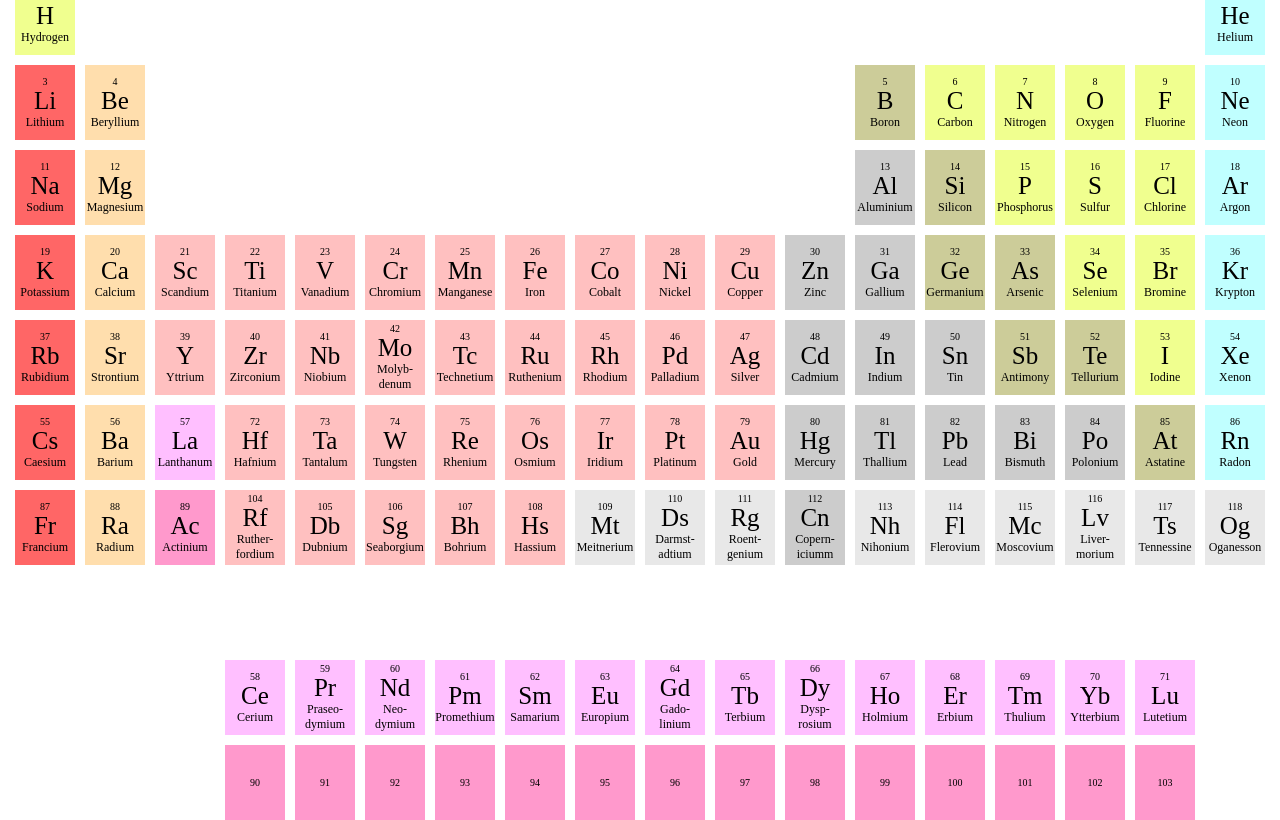
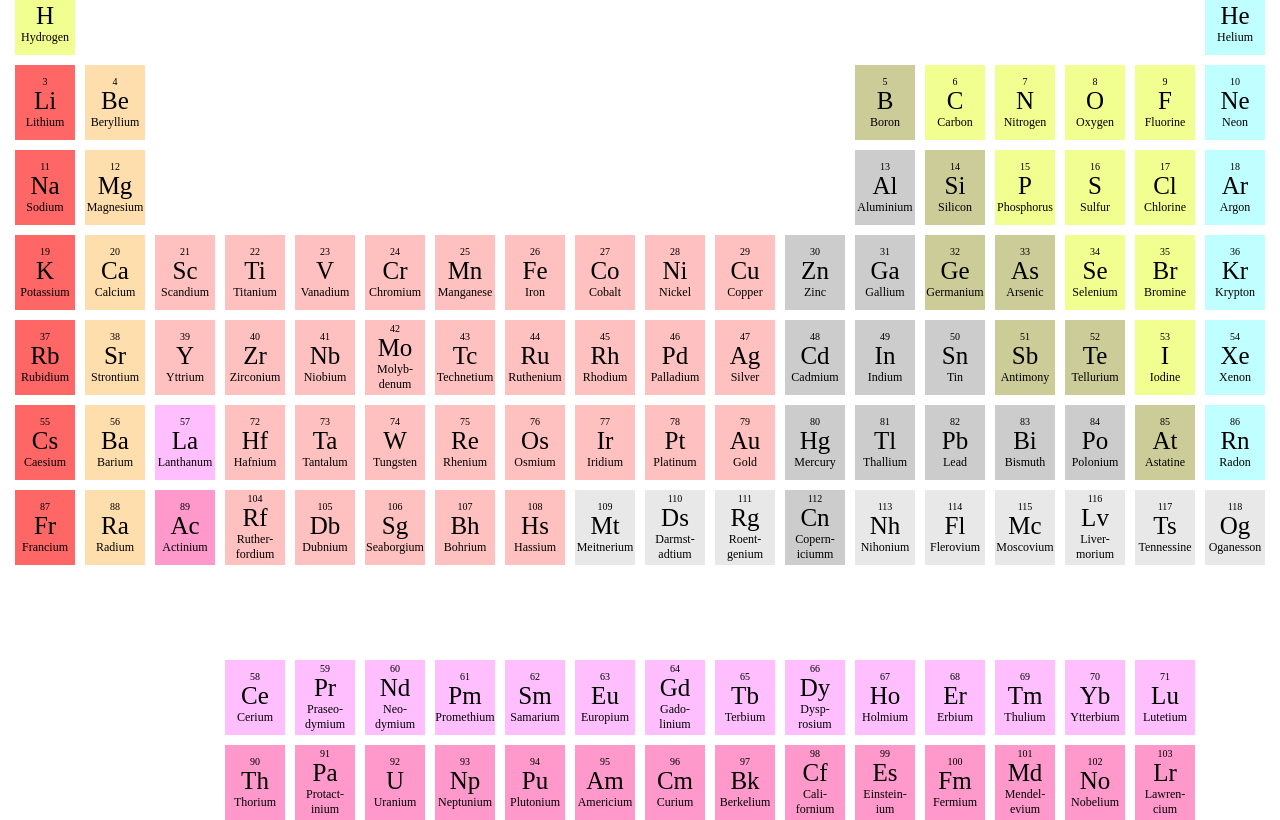
Before and after one commit to marselgray/periodic-table, a website: page index.html in a window 1280 px wide. Drawn offline with Linux system fonts and the light colour scheme.

Commit message:
✨ Build: final row

```diff
--- a/index.html
+++ b/index.html
@@ -633,73 +633,73 @@
 		<div class="grid--box white"></div>
 		<div class="grid--box purple--dark">
 			<div class="element--number element--two"></div>
-			<div class="element--name"></div>
-			<div class="element--name__full"></div>
+			<div class="element--name">Th</div>
+			<div class="element--name__full">Thorium</div>
 		</div>
 		<div class="grid--box purple--dark">
 			<div class="element--number element--two"></div>
-			<div class="element--name"></div>
-			<div class="element--name__full"></div>
+			<div class="element--name">Pa</div>
+			<div class="element--name__full">Protact- inium</div>
 		</div>
 		<div class="grid--box purple--dark">
 			<div class="element--number element--two"></div>
-			<div class="element--name"></div>
-			<div class="element--name__full"> </div>
+			<div class="element--name">U</div>
+			<div class="element--name__full">Uranium</div>
 		</div>
 		<div class="grid--box purple--dark">
 			<div class="element--number element--two"></div>
-			<div class="element--name"></div>
-			<div class="element--name__full"></div>
+			<div class="element--name">Np</div>
+			<div class="element--name__full">Neptunium</div>
 		</div>
 		<div class="grid--box purple--dark">
 			<div class="element--number element--two"></div>
-			<div class="element--name"></div>
-			<div class="element--name__full"></div>
+			<div class="element--name">Pu</div>
+			<div class="element--name__full">Plutonium</div>
 		</div>
 		<div class="grid--box purple--dark">
 			<div class="element--number element--two"></div>
-			<div class="element--name"></div>
-			<div class="element--name__full"></div>
+			<div class="element--name">Am</div>
+			<div class="element--name__full">Americium</div>
 		</div>
 		<div class="grid--box purple--dark">
 			<div class="element--number element--two"></div>
-			<div class="element--name"></div>
-			<div class="element--name__full"></div>
+			<div class="element--name">Cm</div>
+			<div class="element--name__full">Curium</div>
 		</div>
 		<div class="grid--box purple--dark">
 			<div class="element--number element--two"></div>
-			<div class="element--name"></div>
-			<div class="element--name__full"></div>
+			<div class="element--name">Bk</div>
+			<div class="element--name__full">Berkelium</div>
 		</div>
 		<div class="grid--box purple--dark">
 			<div class="element--number element--two"></div>
-			<div class="element--name"></div>
-			<div class="element--name__full"></div>
+			<div class="element--name">Cf</div>
+			<div class="element--name__full">Cali- fornium</div>
 		</div>
 		<div class="grid--box purple--dark">
 			<div class="element--number element--two"></div>
-			<div class="element--name"></div>
-			<div class="element--name__full"></div>
+			<div class="element--name">Es</div>
+			<div class="element--name__full">Einstein- ium</div>
 		</div>
 		<div class="grid--box purple--dark">
 			<div class="element--number element--two"></div>
-			<div class="element--name"></div>
-			<div class="element--name__full"></div>
+			<div class="element--name">Fm</div>
+			<div class="element--name__full">Fermium</div>
 		</div>
 		<div class="grid--box purple--dark">
 			<div class="element--number element--two"></div>
-			<div class="element--name"></div>
-			<div class="element--name__full"></div>
+			<div class="element--name">Md</div>
+			<div class="element--name__full">Mendel- evium</div>
 		</div>
 		<div class="grid--box purple--dark">
 			<div class="element--number element--two"></div>
-			<div class="element--name"></div>
-			<div class="element--name__full"></div>
+			<div class="element--name">No</div>
+			<div class="element--name__full">Nobelium</div>
 		</div>
 		<div class="grid--box purple--dark">
 			<div class="element--number element--two"></div>
-			<div class="element--name"></div>
-			<div class="element--name__full"></div>
+			<div class="element--name">Lr</div>
+			<div class="element--name__full">Lawren- cium</div>
 		</div>
 		<div class="grid--box white"></div>
 	</div>
```
